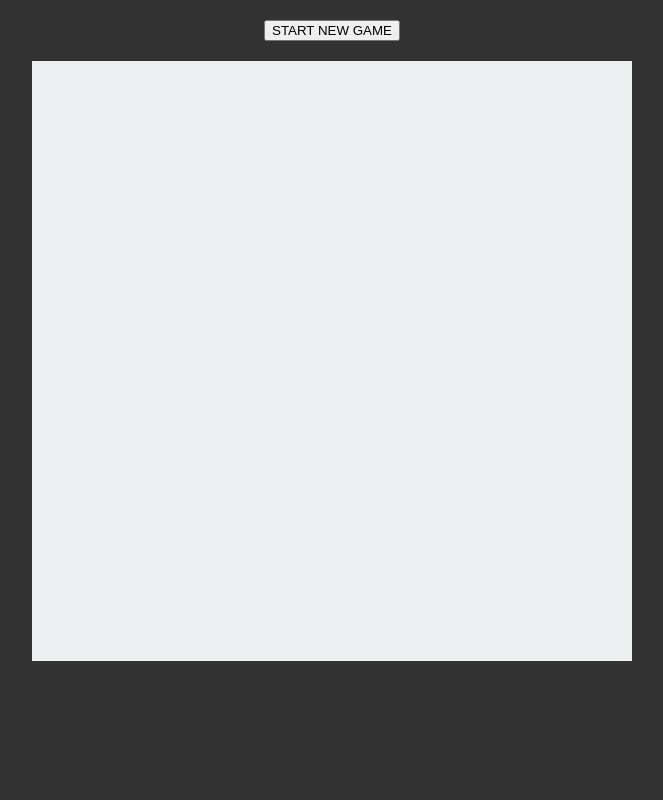
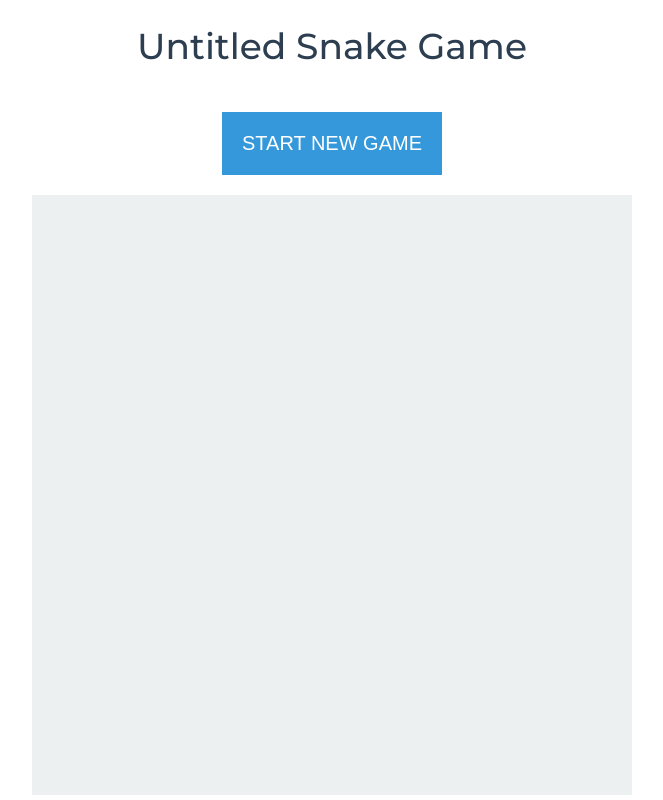
Before and after one commit to arsforza/stealth-snake, a plain HTML site: page index.html in a window 1280 px wide. Shown: the whole page, without its empty margins (308-971 px from the left). Drawn offline with Linux system fonts and the light colour scheme.

Commit message:
Final push, hopefully

```diff
--- a/index.html
+++ b/index.html
@@ -9,6 +9,7 @@
 </head>
 <body>
     <div id="container">
+        <h1 id="title">Untitled Snake Game</h1>
         <button id="start-game">START NEW GAME</button>
     </div>
 
--- a/js/index.js
+++ b/js/index.js
@@ -142,7 +142,7 @@ const gameArea = {
                     this.gameOverScreen(message1, message2);
                     break;
                 case 2:
-                    message1 = "YOU ESCAPED!";
+                    message1 = "YOU WON!";
                     message2 = "press ENTER to play again";
                     this.clearedLevels = 0;
                     this.gameWonScreen(message1, message2);
--- a/js/intro.js
+++ b/js/intro.js
@@ -41,8 +41,8 @@ introConversation = [
     },
     {
         speaker: `col`,
-        text1: `They're marked in yellow on your radar.`,
-        text2: ``,
+        text1: `They're marked in yellow on your radar. As well as the door,`,
+        text2: `which will turn green once you collected all the keycards`,
     },
     {
         speaker: `snake`,
@@ -101,7 +101,7 @@ introConversation = [
     },
     {
         speaker: `col`,
-        text1: `Unfortunately the nanomachines they also have  a side effect.`,
+        text1: `Unfortunately, the nanomachines also have a side effect.`,
         text2: `You have to move all the time.`,
     },
     {
--- a/js/settings.js
+++ b/js/settings.js
@@ -35,7 +35,7 @@ settings = {
         introBackground: '#ecf0f1',
         introSnakeText: '#3498db',
         introColText: '#2c3e50',
-        startScreenBackground: '#ffffff',
+        startScreenBackground: '#ecf0f1',
         startScreenText: '#990014',
     }
 }
--- a/styles/styles.css
+++ b/styles/styles.css
@@ -1,3 +1,5 @@
+@import url('https://fonts.googleapis.com/css2?family=Montserrat:wght@500&display=swap');
+
 * {
     box-sizing: border-box;
 }
@@ -5,7 +7,8 @@
 html, body {
     margin: 0;
     padding: 0;
-    background-color: #323232;
+    background-color: #ffffff;
+    font-family: 'Montserrat', sans-serif;
 }
 
 #container {
@@ -13,8 +16,27 @@ html, body {
     flex-direction: column;
 }
 
+#title {
+    color: #2c3e50;
+    text-align: center;
+    font-size: 36px;
+    font-weight: 500;
+}
+
 #start-game {
+    padding: 20px;
     margin: 20px auto;
+    background-color: #3498db;
+    color: #ffffff;
+    font-weight: 500;
+    font-size: 20px;
+    border: none;
+    outline: none;
+    cursor: pointer;
+}
+
+#start-game:hover {
+    background-color: #2980b9;
 }
 
 canvas {
```
